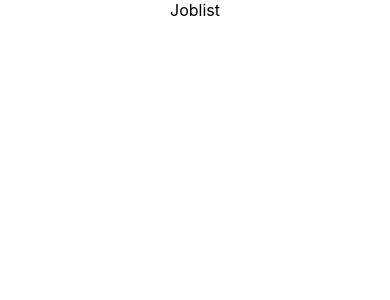
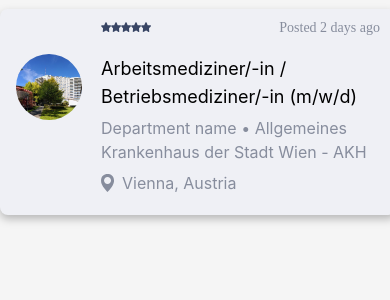
Before and after one commit to aleksvoloshyn/jobBoard, a React (Create React App) app: page / in a window 390 px wide. Shown: the top 300 px of the page. Built offline with nearby package versions, Linux system fonts and the light colour scheme.

Commit message:
mobile mock tested

```diff
--- /dev/null
+++ b/src/components/Card/Card.jsx
@@ -0,0 +1,59 @@
+import sprite from './../../images/sprite.svg'
+import avatar from './../../images/avatar.png'
+
+const Card = () => {
+  return (
+    <div className="flex jobItem bg-mobile rounded-lg drop-shadow-mobile h-mobile mb-2 px-4 pb-27px">
+      <div className="left pt-45px mr-19px">
+        <img
+          src={avatar}
+          alt="avatar"
+          className="h-avatar  rounded-[50%]
+           "
+          style={{ minWidth: '66px' }}
+        />
+      </div>
+
+      <div className="right  pt-9px ">
+        <div className="top flex justify-between items-baseline mb-17px">
+          <div className="flex mr-100px">
+            <svg className="w-2.5 h-2.5">
+              <use href={`${sprite}#star`} />
+            </svg>{' '}
+            <svg className="w-2.5 h-2.5">
+              <use href={`${sprite}#star`} />
+            </svg>{' '}
+            <svg className="w-2.5 h-2.5">
+              <use href={`${sprite}#star`} />
+            </svg>{' '}
+            <svg className="w-2.5 h-2.5">
+              <use href={`${sprite}#star`} />
+            </svg>{' '}
+            <svg className="w-2.5 h-2.5">
+              <use href={`${sprite}#star`} />
+            </svg>{' '}
+          </div>
+          <div className="font-proxima text-secondary text-sm">
+            Posted 2 days ago
+          </div>
+        </div>
+        <h1 className="font-normal text-lg text-left mb-5px">
+          Arbeitsmediziner/-in / Betriebsmediziner/-in (m/w/d)
+        </h1>
+        <p className="text-left text-base text-secondary mb-7px">
+          Department name • Allgemeines Krankenhaus der Stadt Wien - AKH
+        </p>
+
+        <div className="flex items-center">
+          {' '}
+          <svg className="w-location h-location mr-2">
+            <use href={`${sprite}#location`} />
+          </svg>{' '}
+          <p className="text-secondary">Vienna, Austria</p>
+        </div>
+      </div>
+    </div>
+  )
+}
+
+export default Card
--- /dev/null
+++ b/src/components/Card/index.js
@@ -0,0 +1 @@
+export { default } from './Card'
--- /dev/null
+++ b/src/components/Container/Container.jsx
@@ -0,0 +1,5 @@
+const Container = ({ children }) => {
+  return <div className=" container m-auto  w-mobile pt-9px "> {children}</div>
+}
+
+export default Container
--- /dev/null
+++ b/src/components/Container/index.js
@@ -0,0 +1 @@
+export { default } from './Container'
--- a/src/components/Joblist/Joblist.jsx
+++ b/src/components/Joblist/Joblist.jsx
@@ -1,5 +1,14 @@
+import Container from '../Container'
+import Card from '../Card'
+
 const Joblist = () => {
-  return 'Joblist'
+  return (
+    <div className="jobList ">
+      <Container>
+        <Card />
+      </Container>
+    </div>
+  )
 }
 
 export default Joblist
--- a/src/index.css
+++ b/src/index.css
@@ -1,8 +1,13 @@
+@tailwind base;
+@tailwind components;
+@tailwind utilities;
+@import url('https://fonts.googleapis.com/css?family=Proxima+Nova');
 body {
   margin: 0;
   font-family: -apple-system, BlinkMacSystemFont, 'Segoe UI', 'Roboto', 'Oxygen',
     'Ubuntu', 'Cantarell', 'Fira Sans', 'Droid Sans', 'Helvetica Neue',
     sans-serif;
+  background-color: #f5f5f5;
   -webkit-font-smoothing: antialiased;
   -moz-osx-font-smoothing: grayscale;
 }
@@ -11,3 +16,28 @@
   font-family: source-code-pro, Menlo, Monaco, Consolas, 'Courier New',
     monospace;
 }
+
+img {
+  display: block;
+  max-width: 100%;
+  height: auto;
+}
+
+h1,
+h2,
+h3,
+h4,
+h5,
+h6,
+p {
+  margin: 0;
+}
+
+a {
+  display: block;
+  text-decoration: none;
+}
+
+li {
+  list-style: none;
+}
--- a/tailwind.config.js
+++ b/tailwind.config.js
@@ -2,7 +2,45 @@
 module.exports = {
   content: ['./src/**/*.{js,jsx,ts,tsx}'],
   theme: {
-    extend: {},
+    colors: {},
+
+    extend: {
+      colors: {
+        secondary: '#878D9D',
+      },
+      fontFamily: {
+        proxima: ['Proxima Nova'],
+      },
+      width: {
+        mobile: '396px',
+        avatar: '66px',
+        location: '13px',
+      },
+      height: {
+        mobile: '206px',
+        avatar: '66px',
+        location: '18px',
+      },
+      backgroundColor: {
+        mobile: '#EFF0F5',
+      },
+      dropShadow: {
+        mobile: '0px 4px 4px rgba(0, 0, 0, 0.25)',
+      },
+      padding: {
+        '9px': '9px',
+        '13px': '13px',
+        '27px': '27px',
+        '45px': '45px',
+      },
+      margin: {
+        '19px': '19px',
+        '100px': '100px',
+        '17px': '17px',
+        '7px': '7px',
+        '5px': '5px',
+      },
+    },
   },
   plugins: [],
 }
```
Also changed, not shown: src/images/avatar.png (added), src/images/sprite.svg (added).
